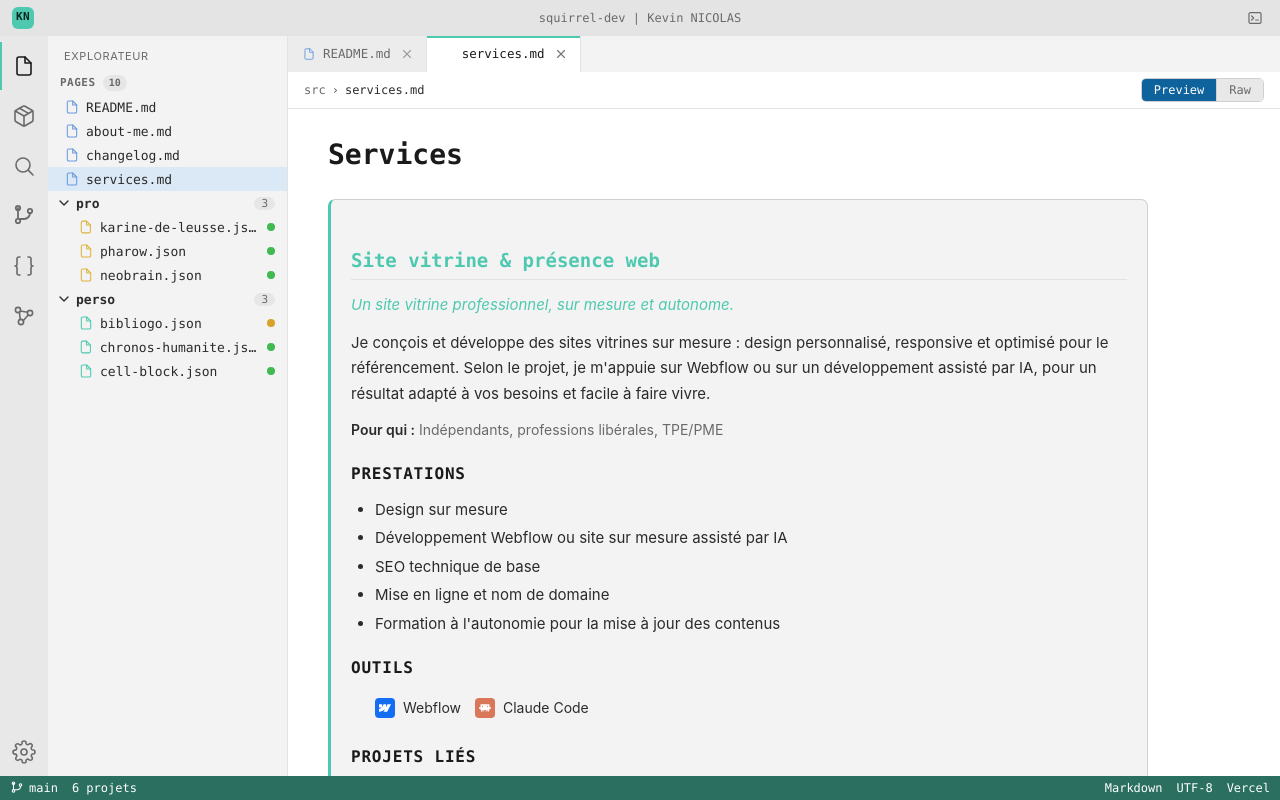
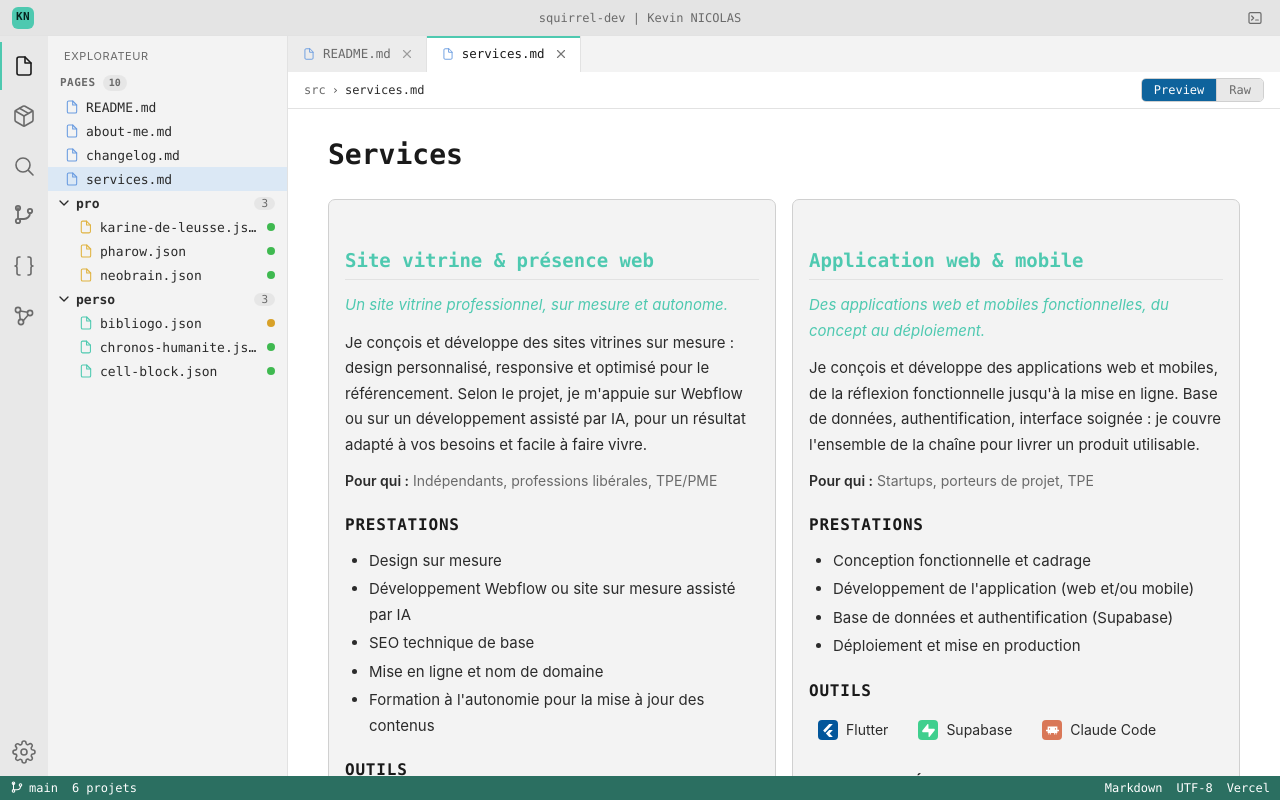
Before and after one commit to kevin-ets-code/squirrel-dev, a React (Vite) app: page / in a window 1280 px wide. Both pictures are taken after a click on the button "services.md". Built offline with nearby package versions, Linux system fonts and the light colour scheme.

Commit message:
style(services): cartes en grille 2 colonnes

```diff
--- a/src/App.jsx
+++ b/src/App.jsx
@@ -686,6 +686,7 @@ export default function App() {
                     tools={tools}
                     projects={projects}
                     onOpenProject={openProject}
+                    onOpenTool={openTool}
                   />
                 )}
 
--- a/src/components/EditorTabs.jsx
+++ b/src/components/EditorTabs.jsx
@@ -1,29 +1,24 @@
 import { useEffect, useRef, useState } from 'react'
 import { FileIcon, CloseIcon, GearIcon, GamepadIcon } from './icons.jsx'
 import ToolLogo from './ToolLogo.jsx'
-import { fileName } from '../lib/fileName.js'
+import { fileName, extension } from '../lib/fileName.js'
 
-// Pages « système » de l'explorateur (README, about-me, konami-code, et toute
-// page victory-<jeu>) : elles partagent la couleur fixe --icon-system, comme dans
-// la Sidebar. Dérivé (pas une liste en dur) pour que tout futur type 'victory-x'
-// hérite automatiquement de la couleur système — sinon il retomberait sur une
-// var CSS --icon-victory-x inexistante (l'icône perdrait sa couleur).
-// NB : asymétrie assumée avec fileName.js, qui garde une table explicite
-// EXT_BY_TYPE. Les deux répondent à des besoins distincts (couleur système ici,
-// extension là) ; ne pas « harmoniser » par réflexe — il n'y a rien à réparer
-// côté fileName.js, sa table est la source unique lisible des extensions.
-const isSystemTabType = (type) =>
-  type === 'readme' || type === 'about' || type === 'konami' || type.startsWith('victory-')
-
-// Couleur de l'icône d'un onglet selon son type (alignée sur la Sidebar) :
-// - pages système -> --icon-system (bleu fixe) ;
-// - jeu -> --icon-perso (inchangé) ;
-// - sinon (projets 'pro' / 'perso') -> --icon-<type>.
+// Couleur de l'icône d'un onglet, DÉRIVÉE DE L'EXTENSION du fichier (source
+// unique : EXT_BY_TYPE via fileName.js) plutôt que d'une liste de types en dur —
+// ainsi toute future page hérite automatiquement de la bonne icône :
+// - 'game' (.exe, branche GamepadIcon) -> --icon-perso (inchangé) ;
+// - extension .md (README, about-me, changelog, services, konami-code,
+//   victory-*, et toute future page .md) -> --icon-system (bleu fixe) ;
+// - projets .json ('pro' / 'perso') -> --icon-<type> (--icon-pro / --icon-perso) ;
+// - FALLBACK ULTIME -> --icon-system : var CSS garantie existante. Un type futur
+//   imprévu retombe sur une icône VISIBLE au lieu d'une var inexistante (qui
+//   rendait l'icône invisible) — le piège est désarmé, pas déplacé.
 // (Les types 'tool' et 'settings' ont leur propre rendu et n'utilisent pas ceci.)
 function tabIconColor(type) {
-  if (isSystemTabType(type)) return 'var(--icon-system)'
   if (type === 'game') return 'var(--icon-perso)'
-  return `var(--icon-${type})`
+  if (extension(type) === 'md') return 'var(--icon-system)'
+  if (type === 'pro' || type === 'perso') return `var(--icon-${type})`
+  return 'var(--icon-system)'
 }
 
 // Barre d'onglets — pattern WAI-ARIA Tabs.
--- a/src/components/ServicesView.jsx
+++ b/src/components/ServicesView.jsx
@@ -13,13 +13,14 @@ import { toolEntry } from '../lib/tools.js'
 //  - description ;
 //  - « Pour qui : … » ;
 //  - prestations (deliverables) en liste ;
-//  - stack en pastilles ToolLogo (logo/label/couleur résolus via `tools`) —
-//    SECTION OMISE si la stack est vide ;
+//  - stack en pastilles ToolLogo CLIQUABLES (ouvrent la fiche outil via
+//    onOpenTool ; logo/label/couleur résolus via `tools`) — SECTION OMISE si
+//    la stack est vide ;
 //  - projets liés en chips CLIQUABLES (ouvrent le projet via onOpenProject) —
 //    ids résolus via `projects`, inconnus IGNORÉS, SECTION OMISE si rien.
 //
 // Toute la donnée vient de services.json (prop) — rien en dur.
-export default function ServicesView({ services = [], tools = {}, projects = [], onOpenProject }) {
+export default function ServicesView({ services = [], tools = {}, projects = [], onOpenProject, onOpenTool }) {
   const source = servicesToMarkdown(services, tools, projects)
 
   const breadcrumb = (
@@ -34,6 +35,7 @@ export default function ServicesView({ services = [], tools = {}, projects = [],
     <div className="markdown-body services">
       <h1>Services</h1>
 
+      <div className="service-grid">
         {services.map((service) => {
           const stack = Array.isArray(service.stack) ? service.stack : []
           const related = (Array.isArray(service.relatedProjects) ? service.relatedProjects : [])
@@ -70,9 +72,15 @@ export default function ServicesView({ services = [], tools = {}, projects = [],
                     {stack.map((id) => {
                       const t = toolEntry(tools, id)
                       return (
-                      <li className="service-tool" key={id}>
+                        <li key={id}>
+                          <button
+                            type="button"
+                            className="service-tool"
+                            onClick={() => onOpenTool?.(id)}
+                          >
                             <ToolLogo logo={t.logo} color={t.color} label={t.label} shape="square" size={20} />
                             <span className="service-tool-label">{t.label}</span>
+                          </button>
                         </li>
                       )
                     })}
@@ -102,6 +110,7 @@ export default function ServicesView({ services = [], tools = {}, projects = [],
           )
         })}
       </div>
+    </div>
   )
 
   return (
--- a/src/lib/fileName.js
+++ b/src/lib/fileName.js
@@ -34,3 +34,11 @@ export function fileName(type, base) {
   const ext = EXT_BY_TYPE[type]
   return ext ? `${base}.${ext}` : base
 }
+
+// Extension nue d'un type (sans le point), ou '' si le type n'en a pas
+// (ex. 'settings'). Même source que fileName (EXT_BY_TYPE) : la table reste la
+// SOURCE UNIQUE. Sert à dériver le rendu (couleur d'icône d'onglet) de
+// l'extension plutôt que d'une liste de types en dur.
+export function extension(type) {
+  return EXT_BY_TYPE[type] || ''
+}
--- a/src/styles.css
+++ b/src/styles.css
@@ -1462,13 +1462,27 @@ a.contact-link .contact-value {
    100 % variables de thème → clair + sombre sans patch. La donnée vient de
    services.json (ServicesView).
    ============================================================ */
+/* Cartes en grille 2 colonnes sur desktop (repli 1 colonne sous 720px, cf.
+   media query plus bas). On élargit la page à 100 % (comme .changelog) pour
+   laisser la place aux deux colonnes — le défaut .markdown-body est à 820px. */
+.markdown-body.services {
+  max-width: 100%;
+}
+.service-grid {
+  display: grid;
+  grid-template-columns: repeat(2, 1fr);
+  gap: 16px;
+  margin-top: 16px;
+}
 .services .service-card {
   border: 1px solid var(--border);
-  border-left: 3px solid var(--accent);
   border-radius: 7px;
   background: var(--bg-sidebar);
-  padding: 16px 20px;
-  margin-top: 16px;
+  padding: 1rem;
+  margin: 0;
+}
+.services .service-card:hover {
+  border: 1px solid var(--accent);
 }
 .service-title {
   margin: 0;
@@ -1506,19 +1520,35 @@ a.contact-link .contact-value {
 .service-deliverables li {
   margin: 3px 0;
 }
-/* Outils : pastilles ToolLogo + label, en ligne, qui passent à la ligne. */
+/* Outils : pastilles ToolLogo + label CLIQUABLES (ouvrent la fiche outil),
+   en ligne, qui passent à la ligne. Hover/focus signalent le clic. */
 .service-stack {
   list-style: none;
-  margin: 0;
-  padding: 0;
+  margin: 0 !important;
+  padding: 0 !important;
   display: flex;
   flex-wrap: wrap;
-  gap: 8px 14px;
+  gap: 8px 12px;
 }
 .service-tool {
   display: inline-flex;
   align-items: center;
   gap: 8px;
+  font: inherit;
+  text-align: left;
+  background: none;
+  border: 1px solid transparent;
+  border-radius: 6px;
+  padding: 3px 8px;
+  cursor: pointer;
+}
+.service-tool:hover {
+  background: color-mix(in srgb, var(--accent) 12%, transparent);
+  border-color: color-mix(in srgb, var(--accent) 40%, transparent);
+}
+.service-tool:focus-visible {
+  outline: 2px solid var(--accent);
+  outline-offset: 2px;
 }
 .service-tool-label {
   font-size: 14px;
@@ -1527,8 +1557,8 @@ a.contact-link .contact-value {
 /* Projets liés : chips cliquables (ouvrent le projet). */
 .service-related {
   list-style: none;
-  margin: 0;
-  padding: 0;
+  margin: 0 !important;
+  padding: 0 !important;
   display: flex;
   flex-wrap: wrap;
   gap: 8px;
@@ -2359,6 +2389,10 @@ a.contact-link .contact-value {
 /* Split des logs trop serré : le détail passe SOUS la liste (empilé), en
    restant dans la zone éditeur (jamais d'overlay / drawer plein écran). */
 @media (max-width: 900px) {
+  /* Services : tablette et plus étroit → cartes en liste (une colonne). */
+  .service-grid {
+    grid-template-columns: 1fr;
+  }
   .api-logs-view.has-detail {
     flex-direction: column;
   }
```
Also changed, not shown: 2 other files (tests, documents, lock files or other folders). Lines whose indentation alone changed are shown as unchanged.
